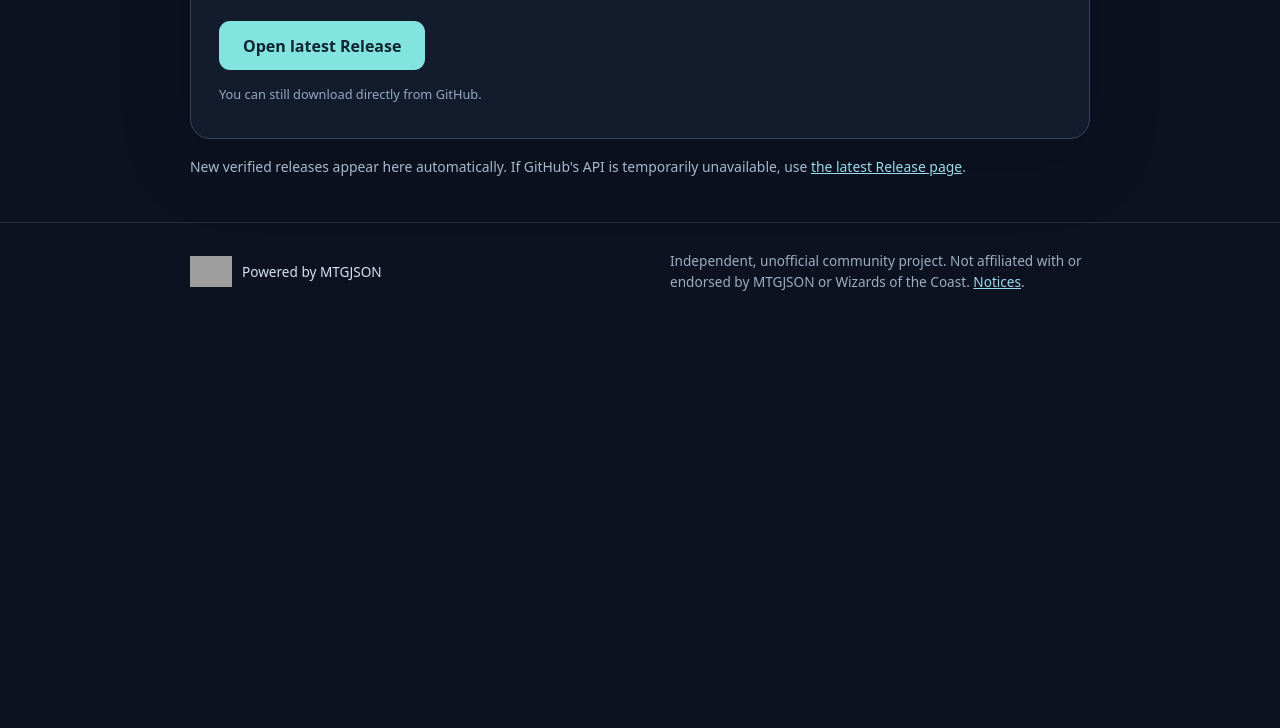
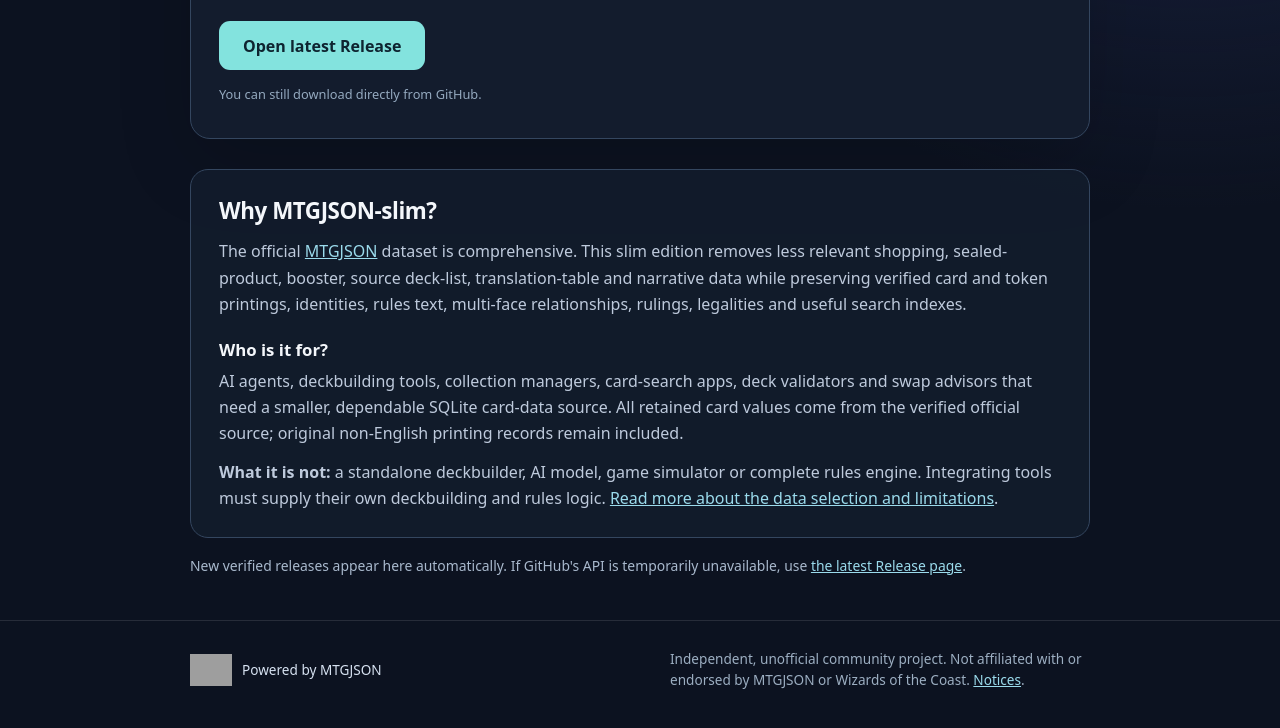
Before and after one commit to Dreadpool-87/MTGJSON-slim, a plain HTML site: page docs/index.html in a window 1280 px wide. Shown: the part 930-1658 px from the top of the page. Before the commit the page ends 1262 px from the top, so only its background shows below. Drawn offline with Linux system fonts and the light colour scheme; no server answers; grey boxes are pictures that could not be loaded.

Commit message:
Explain slim database purpose and limitations on download page

```diff
--- a/docs/index.html
+++ b/docs/index.html
@@ -49,6 +49,11 @@
     .secondary { padding: 10px 4px; text-decoration: none; font-size: 0.94rem; }
     .file-note { min-height: 25px; color: #94a9bf; overflow-wrap: anywhere; margin: 15px 0 0; font-size: 0.8rem; }
     .footnote { margin: 18px 0 0; line-height: 1.5; font-size: 0.87rem; color: #a9b9cd; }
+    .about { margin-top: 30px; padding: 25px 28px; border: 1px solid #34465f; border-radius: 18px; background: rgba(19, 29, 46, 0.8); }
+    .about h2 { margin: 0 0 12px; font-size: 1.4rem; letter-spacing: -0.02em; }
+    .about h3 { margin: 20px 0 7px; font-size: 1.05rem; }
+    .about p { margin: 0 0 12px; color: #becadc; line-height: 1.65; }
+    .about p:last-child { margin-bottom: 0; }
     footer { border-top: 1px solid #ffffff1c; padding: 28px 0 40px; color: #9caec1; font-size: 0.85rem; }
     .footer-inner { display: flex; justify-content: space-between; gap: 24px; flex-wrap: wrap; align-items: center; }
     .credit { display: inline-flex; align-items: center; gap: 10px; text-decoration: none; color: #d7e2f1; }
@@ -81,6 +86,13 @@
       </fieldset>
       <div class="action-row"><a id="download" class="download" href="https://github.com/Dreadpool-87/MTGJSON-slim/releases/latest">Open latest Release</a><a id="checksum" class="secondary" href="https://github.com/Dreadpool-87/MTGJSON-slim/releases/latest">Checksum (.sha256)</a></div>
       <p class="file-note" id="file-note" aria-live="polite">Release files are hosted on GitHub, not this site.</p>
+    </section>
+    <section class="about" aria-labelledby="why-slim">
+      <h2 id="why-slim">Why MTGJSON-slim?</h2>
+      <p>The official <a href="https://mtgjson.com/">MTGJSON</a> dataset is comprehensive. This slim edition removes less relevant shopping, sealed-product, booster, source deck-list, translation-table and narrative data while preserving verified card and token printings, identities, rules text, multi-face relationships, rulings, legalities and useful search indexes.</p>
+      <h3>Who is it for?</h3>
+      <p>AI agents, deckbuilding tools, collection managers, card-search apps, deck validators and swap advisors that need a smaller, dependable SQLite card-data source. All retained card values come from the verified official source; original non-English printing records remain included.</p>
+      <p><strong>What it is not:</strong> a standalone deckbuilder, AI model, game simulator or complete rules engine. Integrating tools must supply their own deckbuilding and rules logic. <a href="https://github.com/Dreadpool-87/MTGJSON-slim#why-does-a-slim-version-exist">Read more about the data selection and limitations</a>.</p>
     </section>
     <p class="footnote">New verified releases appear here automatically. If GitHub's API is temporarily unavailable, use <a href="https://github.com/Dreadpool-87/MTGJSON-slim/releases/latest">the latest Release page</a>.</p>
   </main>
```
